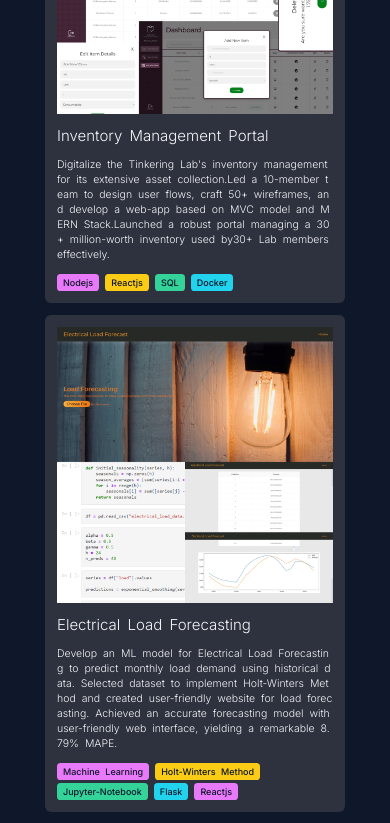
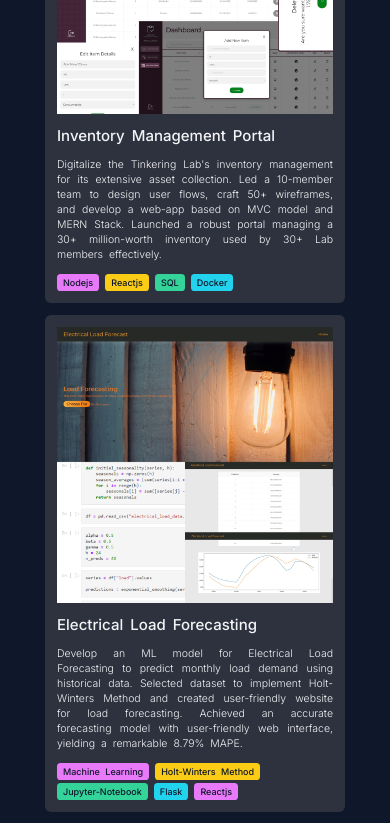
Before and after one commit to RahulModi1310/RahulSpace-Portfolio, a React (Vite) app: page / in a window 390 px wide. Shown: the part 1100-1923 px from the top of the page. Built offline with nearby package versions, Linux system fonts and the light colour scheme.

Commit message:
Commit #3: Minor CSS Fixes in Project Section

```diff
--- a/src/Components/Projects/Projects.module.css
+++ b/src/Components/Projects/Projects.module.css
@@ -32,12 +32,14 @@
 
 .project_title {
   font-size: 1.25rem;
+  font-weight: 500;
 }
 
 .project_description {
   font-size: 0.875rem;
   font-weight: 300;
   line-height: 1.25rem;
+  text-align: justify;
 }
 
 @media (max-width: 725px) {
@@ -62,8 +64,4 @@
     row-gap: 1rem;
     font-weight: 300;
   }
-
-  .project_description {
-    word-break: break-all;
-  }
 }
--- a/src/Components/Projects/ProjectsData.jsx
+++ b/src/Components/Projects/ProjectsData.jsx
@@ -7,7 +7,7 @@ const project_data = [
   {
     id: 1,
     title: "Inventory Management Portal",
-    description: ` Digitalize the Tinkering Lab's inventory management for its extensive asset collection.Led a 10-member team to design user flows, craft 50+ wireframes, and develop a web-app based on MVC model and MERN Stack.Launched a robust portal managing a 30+ million-worth inventory used by30+ Lab members effectively.`,
+    description: ` Digitalize the Tinkering Lab's inventory management for its extensive asset collection. Led a 10-member team to design user flows, craft 50+ wireframes, and develop a web-app based on MVC model and MERN Stack. Launched a robust portal managing a 30+ million-worth inventory used by 30+ Lab members effectively.`,
     tags: ["Nodejs", "Reactjs", "SQL", "Docker"],
     image: project1,
   },
```
